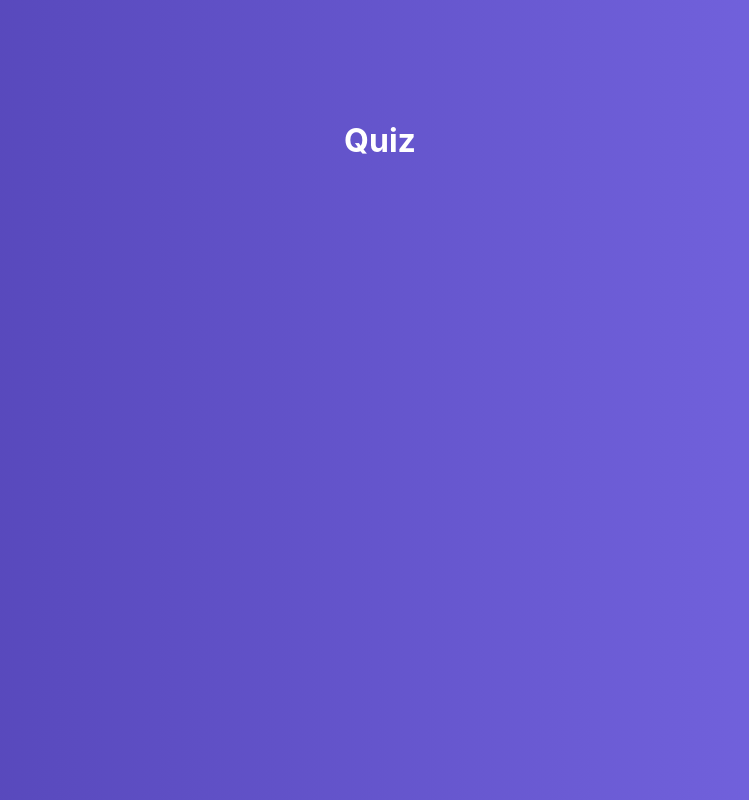
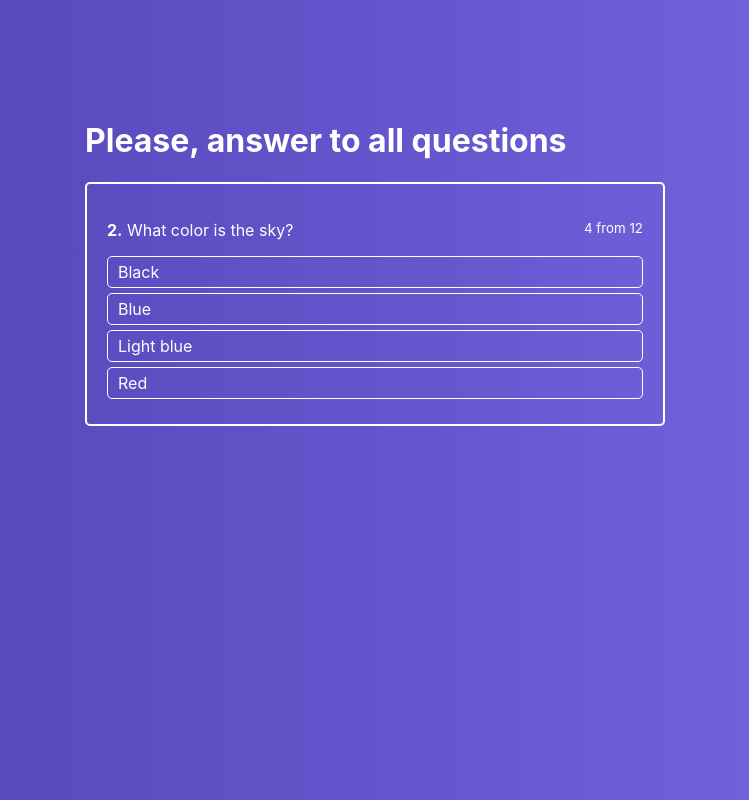
Before and after one commit to kola108/react-quiz-test-project, a React app: page / in a window 1280 px wide. Shown: the whole page, without its empty margins (265-1014 px from the left). Built offline with nearby package versions, Linux system fonts and the light colour scheme.

Commit message:
second step. Added quiz data and click handler

```diff
--- a/src/components/ActiveQuiz/ActiveQuiz.js
+++ b/src/components/ActiveQuiz/ActiveQuiz.js
@@ -0,0 +1,23 @@
+import React from 'react'
+import style from './ActiveQuize.module.css'
+import AnswersList from "./AnswersList/AnswersList";
+
+const ActiveQuiz = props => (
+    <div className={style.ActiveQuiz}>
+        <p className={style.Question}>
+            <span>
+                <strong>2.</strong>&nbsp;
+                {props.question}
+            </span>
+
+            <small>4 from 12</small>
+        </p>
+
+        <AnswersList
+            answers={props.answers}
+            onAnswerClick={props.onAnswerClick}
+        />
+    </div>
+)
+
+export default ActiveQuiz
--- a/src/components/ActiveQuiz/ActiveQuize.module.css
+++ b/src/components/ActiveQuiz/ActiveQuize.module.css
@@ -0,0 +1,13 @@
+.ActiveQuiz {
+    padding: 20px;
+    color: #fff;
+    border: 2px solid #fff;
+    border-radius: 5px;
+    margin: 0 10px;
+    box-sizing: border-box;
+}
+
+.Question {
+    display: flex;
+    justify-content: space-between;
+}
--- /dev/null
+++ b/src/components/ActiveQuiz/AnswersList/AnswerItem/AnswerItem.js
@@ -0,0 +1,15 @@
+import React from 'react'
+import style from './AnswerItem.module.css'
+
+const AnswerItem = props => {
+    return (
+        <li
+            className={style.AnswerItem}
+            onClick={() => props.onAnswerCLick(props.answer.id)}
+        >
+            { props.answer.text }
+        </li>
+    )
+}
+
+export default AnswerItem
--- /dev/null
+++ b/src/components/ActiveQuiz/AnswersList/AnswerItem/AnswerItem.module.css
@@ -0,0 +1,12 @@
+.AnswerItem {
+    border: 1px solid #fff;
+    border-radius: 5px;
+    padding: 5px 10px;
+    margin-bottom: 5px;
+    cursor: pointer;
+}
+
+.AnswerItem:hover {
+    background: rgba(255, 255, 255, .2);
+    transition: background .3s ease-in-out;
+}
--- /dev/null
+++ b/src/components/ActiveQuiz/AnswersList/AnswersList.js
@@ -0,0 +1,19 @@
+import React from 'react';
+import style from './AnswersList.module.css'
+import AnswerItem from "./AnswerItem/AnswerItem";
+
+const AnswersList = props => (
+    <ul className={style.AnswersList}>
+        { props.answers.map((answer, index) => {
+            return (
+             <AnswerItem
+                 key={index}
+                 answer={answer}
+                 onAnswerCLick={props.onAnswerClick}
+             />
+            )
+        }) }
+    </ul>
+)
+
+export default AnswersList
--- /dev/null
+++ b/src/components/ActiveQuiz/AnswersList/AnswersList.module.css
@@ -0,0 +1,5 @@
+.AnswersList {
+    list-style: none;
+    margin: 0;
+    padding: 0;
+}
--- a/src/containers/Quiz/Quiz.js
+++ b/src/containers/Quiz/Quiz.js
@@ -1,15 +1,38 @@
 import React, {Component} from "react";
 import style from './Quiz.module.css'
+import ActiveQuiz from "../../components/ActiveQuiz/ActiveQuiz";
 
 class Quiz extends Component {
     state = {
-        quiz: []
+        quiz: [
+            {
+                question: 'What color is the sky?',
+                rightAnswerId: 2,
+                answers: [
+                    { id: 1, text: 'Black'},
+                    { id: 2, text: 'Blue'},
+                    { id: 3, text: 'Light blue'},
+                    { id: 4, text: 'Red'}
+                ]
+            }
+        ]
+    }
+
+    onAnswerClickHandler = (answerId) => {
+        console.log('Answer ID', answerId)
     }
 
     render() {
         return (
             <div className={style.Quiz}>
-                <h1>Quiz</h1>
+                <div className={style.QuizWrapper}>
+                    <h1>Please, answer to all questions</h1>
+                    <ActiveQuiz
+                        answers={this.state.quiz[0].answers}
+                        question={this.state.quiz[0].question}
+                        onAnswerClick={this.onAnswerClickHandler}
+                    />
+                </div>
             </div>
         )
     }
--- a/src/containers/Quiz/Quiz.module.css
+++ b/src/containers/Quiz/Quiz.module.css
@@ -11,3 +11,7 @@
     color: #fff;
     margin-left: 10px;
 }
+
+.QuizWrapper {
+    width: 600px;
+}
```
